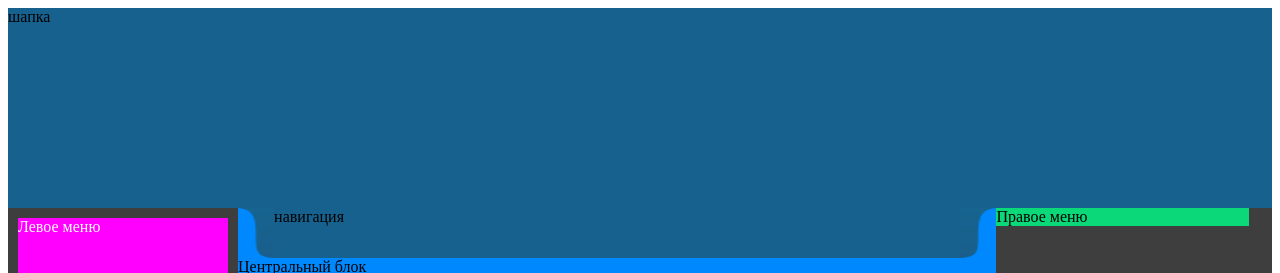
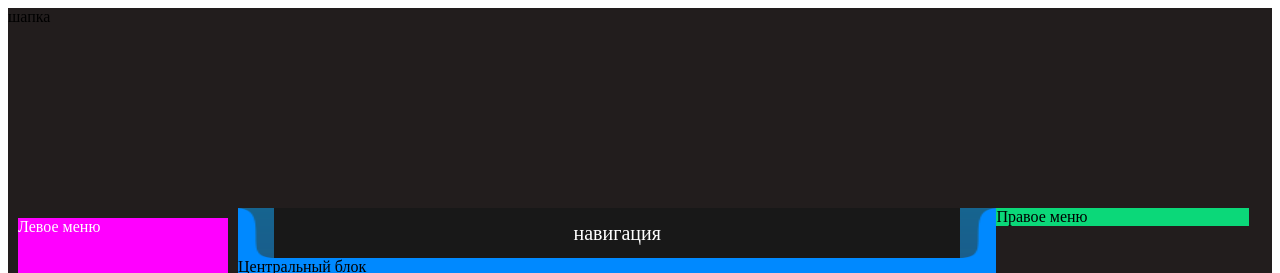
Before and after one commit to Vitaliy-Kuzmenko/test, a plain HTML site: page index.html in a window 1280 px wide. Shown: the top 273 px of the page. Drawn offline with Linux system fonts and the light colour scheme; grey boxes are pictures that could not be loaded.

Commit message:
Update style.css

```diff
--- a/style.css
+++ b/style.css
@@ -1,14 +1,19 @@
 body .conteiner {
     width: 100%;
-    background-color: #3e3e3e;
+    background-color: #221d1d;
 
 }
 
 
 
 .header {
-    background-color: #17618e;
+    width: 100%;
     height: 200px;
+}
+.header img{
+    width: 100%;
+    height: 100%;
+    border-radius: 30px;
 }
 
 .left_menu {
@@ -33,11 +38,15 @@ body .conteiner {
     flex-direction: row;
 }
 .nav {
+    display: flex;
     width: 95%;
     margin: 0 auto;
     height: 50px;
-    background-color: #17618e;
-
+    background-color: #181818;
+    color: #ffffff;
+    font-size: 20px;
+    align-items: center;
+    justify-content: center;
 }
 
 .navR {
```
